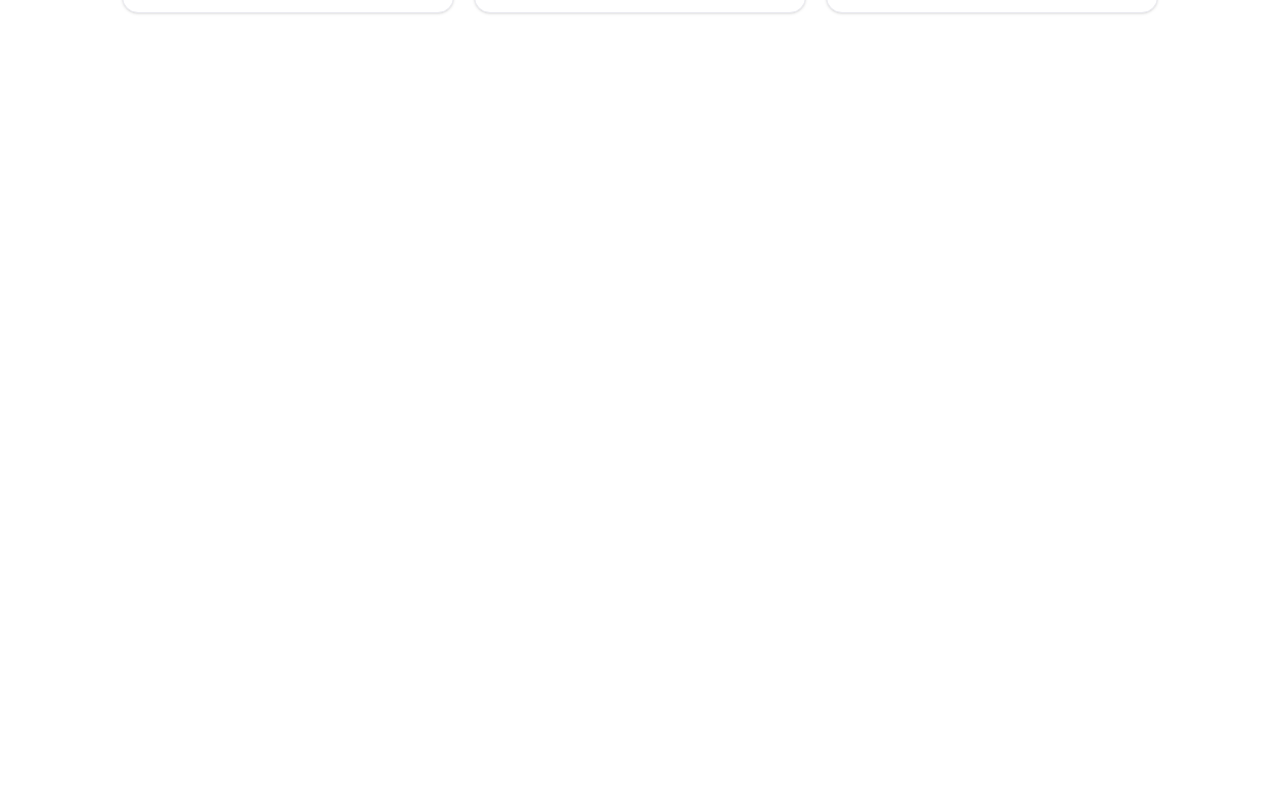
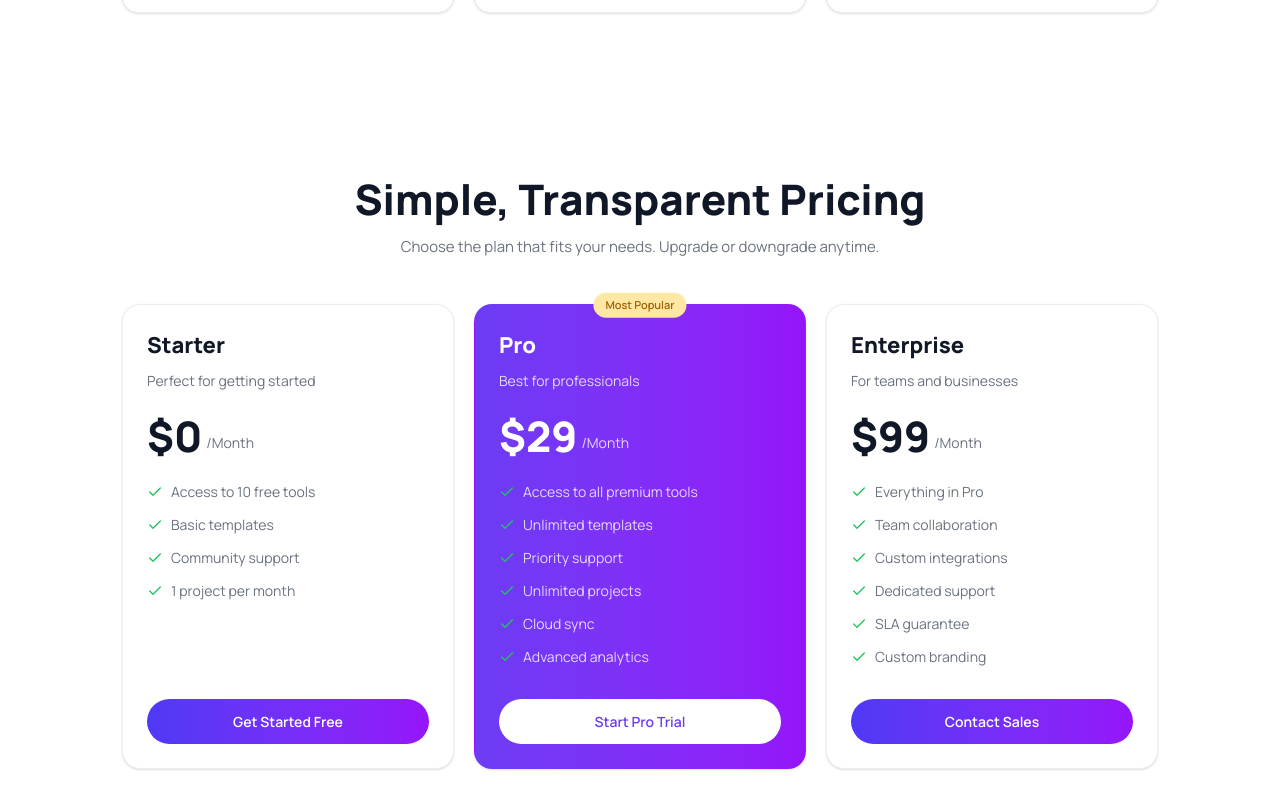
Before and after one commit to Saklainmostak-learner/B-13-A-06, a React (Vite) app: page / in a window 1280 px wide. Shown: the part 2538-3347 px from the top of the page. Before the commit the page ends 2631 px from the top, so only its background shows below. Built offline with nearby package versions, Linux system fonts and the light colour scheme.

Commit message:
pricing section add

```diff
--- a/src/App.jsx
+++ b/src/App.jsx
@@ -504,24 +504,105 @@ export default function App() {
             <div className="mt-12 grid grid-cols-1 gap-5 md:grid-cols-3">
               {steps.map((step) => {
                 const Icon = step.icon;
-                return(
-              <div key={step.id}
-              className="relative rounded-[16px] border border-[#ECECF2] bg-white px-6 py-8 text-center shadow-sm">
+                return (
+                  <div
+                    key={step.id}
+                    className="relative rounded-[16px] border border-[#ECECF2] bg-white px-6 py-8 text-center shadow-sm"
+                  >
                     <div className="absolute right-4 top-4 flex h-7 w-7 items-center justify-center rounded-full bg-linear-to-r from-[#4F39F6] to-[#9514FA] text-[11px] font-semibold text-white">
                       {step.id}
                     </div>
                     <div className="mx-auto flex h-14 w-14 items-center justify-center rounded-full bg-[#F3E8FF] text-[#7C3AED]">
-                  <Icon className="h-7 w-7"/>
+                      <Icon className="h-7 w-7" />
                     </div>
-                <h3 className="mt-5 text-[22px] font-extrabold text-[#101727]">{step.title}</h3>
-                <p className="mt-3 text-[14px] leading-6 text-[#6B7280]">{step.description}</p>
+                    <h3 className="mt-5 text-[22px] font-extrabold text-[#101727]">
+                      {step.title}
+                    </h3>
+                    <p className="mt-3 text-[14px] leading-6 text-[#6B7280]">
+                      {step.description}
+                    </p>
                   </div>
                 );
               })}
             </div>
           </div>
         </section>
-
+        {/* pricing section  */}
+        <section className="bg-white py-20">
+          <div className="mx-auto max-w-[1100px] px-4 sm:px-6 lg:px-8">
+            <div className="text-center">
+              <h2 className="text-[42px] font-extrabold leading-tight text-[#101727]">
+                Simple, Transparent Pricing
+              </h2>
+              <p className="mx-auto mt-3 max-w-[500px] text-[15px] leading-tight text-[#6B7280]">
+                Choose the plan that fits your needs. Upgrade or downgrade
+                anytime.
+              </p>
+            </div>
+            <div className="mt-12 grid grid-cols-1 gap-5 lg:grid-cols-3">
+              {pricingPlans.map((plan) => (
+                <div
+                  key={plan.id}
+                  className={`relative flex h-full flex-col rounded-[18px] border p-6 shadow-sm ${
+                    plan.featured
+                      ? "border-transparent bg-linear-to-r from-[#6C3CF4] to-[#9514FA] text-white"
+                      : "border-[#ECECF2] bg-white text-[#101727]"
+                  }`}
+                >
+                  {plan.badge && (
+                    <div className="absolute left-1/2 top-0 -translate-x-1/2 -translate-y-1/2 rounded-full bg-[#FFE8A3] px-3 py-1 text-[11px] font-semibold text-[#A16207]">
+                      {plan.badge}
+                    </div>
+                  )}
+                  <h3 className="text-[22px] font-extrabold">{plan.name}</h3>
+                  <p
+                    className={`mt-2 text-[14px] ${
+                      plan.featured ? "text-white/80" : "text-[#6B7280]"
+                    }`}
+                  >
+                    {plan.subtitle}
+                  </p>
+                  <div className="mt-6 flex items-end gap-1">
+                    <span className="text-[42px] font-extrabold leading-none">
+                      {plan.price}
+                    </span>
+                    <span
+                      className={`pb-1 text-[14px] ${
+                        plan.featured ? "text-white/80" : "text-[#6B7280]"
+                      }`}
+                    >
+                      {plan.period}
+                    </span>
+                  </div>
+                  <div className="mt-6 flex-1 space-y-3">
+                    {plan.features.map((feature, index) => (
+                      <p
+                        key={index}
+                        className={`flex items-center gap-2 text-[14px] ${
+                          plan.featured ? "text-white/80" : "text-[#6B7280]"
+                        }`}
+                      >
+                        <Check className="h-4 w-4 text-[#22C55E]" />
+                        <span>{feature}</span>
+                      </p>
+                    ))}
+                  </div>
+                  <div className="pt-8">
+                  <button
+                    className={`w-full px-6 py-3 text-[14px] font-semibold rounded-full ${
+                      plan.featured
+                        ? "bg-white text-[#6C3CF4]"
+                        : "bg-linear-to-r from-[#4F39F6] to-[#9514FA] text-white"
+                    }`}
+                  >
+                    {plan.buttonText}
+                  </button>
+                  </div>
+                </div>
+              ))}
+            </div>
+          </div>
+        </section>
         <ToastContainer position="top-right" autoClose={2000} />
       </main>
     </>
```
Lines whose indentation alone changed are shown as unchanged.
